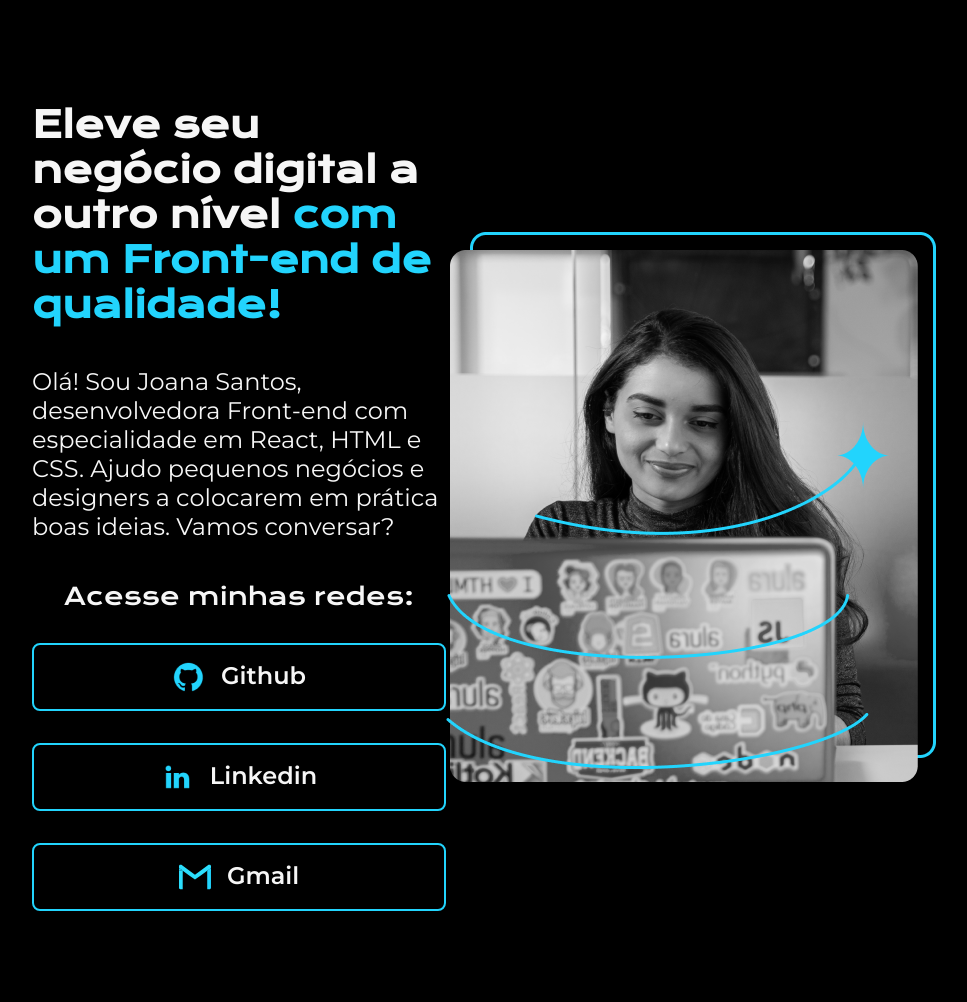
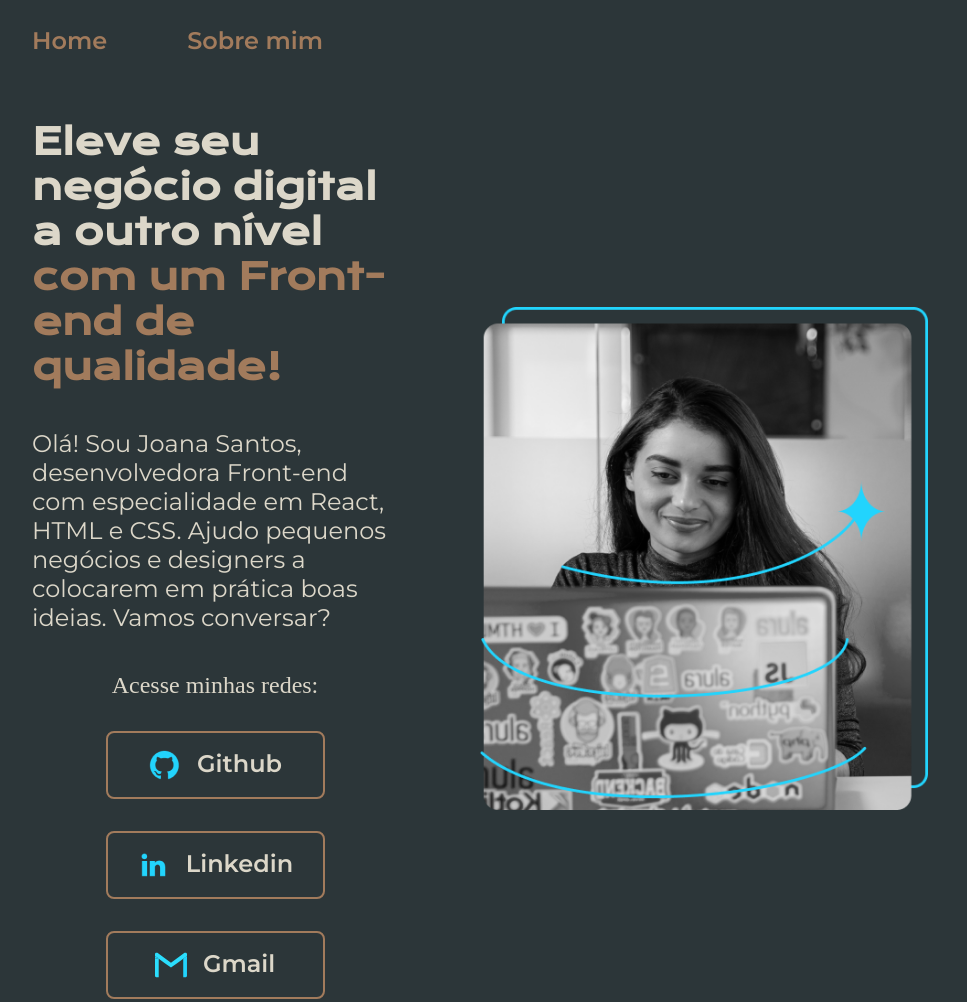
Before and after one commit to Hugo-do-Nascimento/portfolio, a plain HTML site: page index.html in a window 1280 px wide. Shown: the top 1002 px of the page, without its empty margins (160-1127 px from the left). Drawn offline with nearby package versions, Linux system fonts and the light colour scheme.

Commit message:
Adicionando o arquivo about.html e modificação dos arquivos index.html e style.css

```diff
--- a/index.html
+++ b/index.html
@@ -7,7 +7,12 @@
     <title>Portfolio</title>
 </head>
 <body>
-    <header></header>
+    <header class="cabecalho">
+        <nav class="cabecalho__menu">
+            <a class="cabecalho__menu__link" href="index.html">Home</a>
+            <a class="cabecalho__menu__link" href="about.html">Sobre mim</a>
+        </nav>
+    </header>
     <main class="apresentacao">
         <section class="apresentacao__conteudo">
             <h1 class="apresentacao__conteudo__titulo">
@@ -18,15 +23,15 @@
             </p>
             <div class="apresentacao__links">
                 <h2 class="apresentacao__links__subtitulo">Acesse minhas redes:</h2>
-                <a class="apresentacao__links__link" target="_blank" href="https:/github.com/Hugo-do-Nascimento">
+                <a class="apresentacao__links__navegacao" target="_blank" href="https:/github.com/Hugo-do-Nascimento">
                     <img src="./assets/github.png" alt="logo github">
                     Github
                 </a>
-                <a class="apresentacao__links__link" target="_blank" href="https://www.linkedin.com/in/hugo-do-nascimento-72088123b/">
+                <a class="apresentacao__links__navegacao" target="_blank" href="https://www.linkedin.com/in/hugo-do-nascimento-72088123b/">
                     <img src="./assets/linkedin.png" alt="logo linkedin">
                     Linkedin
                 </a>
-                <a class="apresentacao__links__link" target="_blank" href="mailto:hugonascimento704@gmail.com?subject=Neg%C3%B3cios&body=Estou+disposto+para+te+ajudar!+Seja+bem+vindo">
+                <a class="apresentacao__links__navegacao" target="_blank" href="mailto:hugonascimento704@gmail.com?subject=Neg%C3%B3cios&body=Estou+disposto+para+te+ajudar!+Seja+bem+vindo">
                     <img src="./assets/gmail 2.svg" alt="logo gmail">
                     Gmail
                 </a>
@@ -34,7 +39,7 @@
 
         </section>
 
-        <img src="./assets/Imagem.png" alt="Foto da Joana Santos programando">
+        <img class="apresentacao__imagem" src="./assets/Imagem.png" alt="Foto da Joana Santos programando">
     </main>
     <footer class="rodape">
         <p>Desenvolvido por Hugo Nascimento.</p>
--- a/style.css
+++ b/style.css
@@ -1,4 +1,15 @@
 @import url('https://fonts.googleapis.com/css2?family=Krona+One&family=Montserrat:ital,wght@0,100..900;1,100..900&display=swap');
+
+
+:root {
+    --cor-primaria: #2c3639;
+    --cor-secundaria: #dcd7c9;
+    --cor-terciaria: #a27b5c;
+    --cor-hover: #3f4e4f;
+
+    --fonte--primaria: 'Krona One', sans-serif;
+    --fonte-secndaria: 'Montserrat', sans-serif;
+}
 
 * {
     margin: 0;
@@ -6,38 +17,55 @@
 }
 
 body {
-    /*height: 100vh;*/
     box-sizing: border-box;
-    background-color: #000000;
-    color: #f6f6f6;
+    background-color: var(--cor-primaria);
+    color: var(--cor-secundaria);
+}
+
+.cabecalho {
+    padding: 2% 0% 0% 15%;
+}
+
+.cabecalho__menu {
+    display: flex;
+    gap: 80px;
+}
+
+.cabecalho__menu__link {
+    font-family: var(--fonte-secndaria);
+    font-size: 1.5rem;
+    font-weight: 600;
+    color: var(--cor-terciaria);
+    text-decoration: none;
+}
+
+.apresentacao {
+    padding: 5% 15%;
+    display: flex;
+    align-items: center;
+    justify-content: space-between;
+    gap: 82px;
 }
 
 .titulo-destaque {
-    color: #22D4FD;
-}
-
-.apresentacao {
-    padding: 8% 15%;
-    display: flex;
-    align-items: center;
-    justify-content: space-between;
+    color: var(--cor-terciaria);
 }
 
 .apresentacao__conteudo {
-    width: 615px;
+    width: 50%;
     display: flex;
     flex-direction: column;
     gap: 40px;
 }
 
 .apresentacao__conteudo__titulo {
-    font-size: 36px;
-    font-family: "Krona One", sans-serif;
+    font-size: 2.25rem;
+    font-family: var(--fonte--primaria);
 }
 
 .apresentacao__conteudo__texto {
-    font-size: 24px;
-    font-family: "Montserrat", sans-serif;
+    font-size: 1.5rem;
+    font-family: var(--fonte-secndaria);
 }
 
 .apresentacao__links {
@@ -49,37 +77,61 @@ body {
 }
 
 .apresentacao__links__subtitulo {
-    font-family: 'Krona One', sans-serif;
+    font-family: var(--cor-primaria);
     font-weight: 400;
-    font-size: 24px;
+    font-size: 1.5rem;
 }
 
-.apresentacao__links__link {
+.apresentacao__links__navegacao {
     justify-content: center;
     gap: 16px;
     display: flex;
-    width: 378px;
+    width: 50%;
     text-align: center;
     border-radius: 8px;
-    font-size: 24px;
+    font-size: 1.5rem;
     padding: 16px 16px;
     text-decoration: none;
-    color: #f6f6f6;
-    font-family: "Montserrat", sans-serif;
+    color: var(--cor-secundaria);
+    font-family: var(--fonte-secndaria);
     font-weight: 600;
-    border: 2px solid #22D4FD;
+    border: 2px solid var(--cor-terciaria);
 }
 
-.apresentacao__links__link:hover {
-    background-color: #272727;
-    color: #22D4FD;
+.apresentacao__links__navegacao:hover {
+    background-color: var(--cor-hover);
+    color: var(--cor-terciaria);
+}
+
+.apresentacao__imagem {
+    width: 50%;
 }
 
 .rodape {
-    color: #000000;
-    background-color: #22D4FD;
     padding: 24px;
+    color: var(--cor-primaria);
+    background-color: var(--cor-terciaria);
     text-align: center;
-    font-family: 'Montserrat', sans-serif;
-    font-size: 400;
+    font-family: var(--fonte-secndaria);
+    font-size: 1.5rem;
+    font-weight: 400;
 }
+
+@media (max-width: 1200px) {
+    .cabecalho {
+        padding: 10%;
+    }
+
+    .cabecalho__menu {
+        justify-content: center;
+    }
+
+    .apresentacao {
+        flex-direction: column-reverse;
+        padding: 5%;
+    }
+
+    .apresentacao__conteudo {
+        width: auto;
+    }
+}
```
Also changed, not shown: about.html (added, +30 -0 lines).
